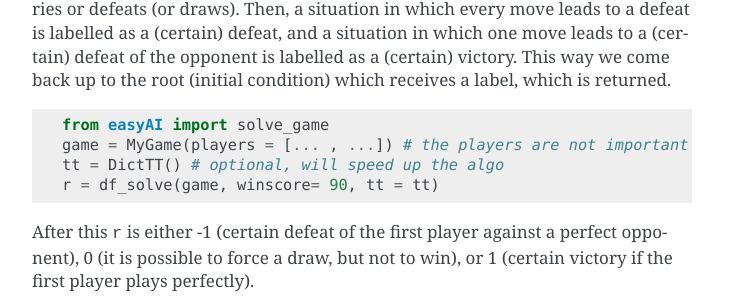
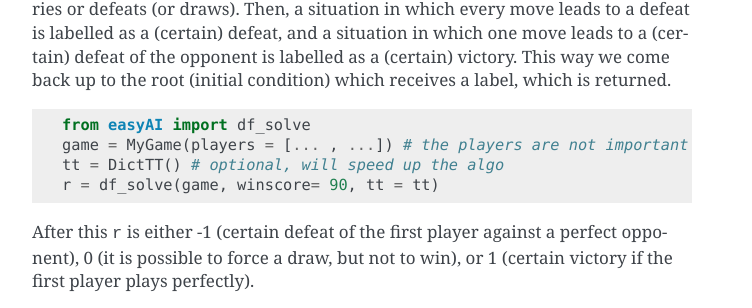
Before and after one commit to Zulko/easyAI, a Sphinx documentation site: the page built from docs/source/get_started.rst, in a window 1280 px wide and 900 px high, scrolled down 2764 px. Shown: the part 521-829 px from the top of the window, without its empty margins (388-1140 px from the left). Built offline with Sphinx 7.4.7, drawn with Linux system fonts in a browser that asks for light colours.

Commit message:
Tidied up references to solve_game
Pointed mainly to id_solve as seems to have broken out without updating

```diff
--- a/README.rst
+++ b/README.rst
@@ -76,7 +76,7 @@
 
     tt = DictTT()
     GameOfBones.ttentry = lambda game : game.pile # key for the table
-    r,d,m = solve_game(GameOfBones, range(2,20), win_score=100, tt=tt)
+    r,d,m = id_solve(GameOfBones, range(2,20), win_score=100, tt=tt)
 
 After these lines are run the variable ``tt`` contains a transposition table storing the possible situations (here, the possible sizes of the pile) and the optimal moves to perform. With ``tt`` you can play perfectly without *thinking*: ::
 
--- a/docs/source/examples/quick_example.rst
+++ b/docs/source/examples/quick_example.rst
@@ -56,7 +56,7 @@
 
     tt = DictTT()
     GameOfBones.ttentry = lambda game : game.pile # key for the table
-    r,d,m = solve_game(GameOfBones, range(2,20), win_score=100, tt=tt)
+    r,d,m = id_solve(GameOfBones, range(2,20), win_score=100, tt=tt)
 
 After these lines are run the variable ``tt`` contains a transposition table storing the possible situations (here, the possible sizes of the pile) and the optimal moves to perform. With ``tt`` you can play perfectly without *thinking*: ::
 
--- a/docs/source/get_started.rst
+++ b/docs/source/get_started.rst
@@ -104,7 +104,7 @@
 
 **df_solve** solves a game using a depth-first search (therefore it cannot be used for games that can have an infinite number of moves). The game is explored until endgames are reached and these endgames are evaluated to see if their are victories or defeats (or draws). Then, a situation in which every move leads to a defeat is labelled as a (certain) defeat, and a situation in which one move leads to a (certain) defeat of the opponent is labelled as a (certain) victory. This way we come back up to the root (initial condition) which receives a label, which is returned. ::
 
-    from easyAI import solve_game
+    from easyAI import df_solve
     game = MyGame(players = [... , ...]) # the players are not important
     tt = DictTT() # optional, will speed up the algo
     r = df_solve(game, winscore= 90, tt = tt)
```
Also changed, not shown: 1 other file.
